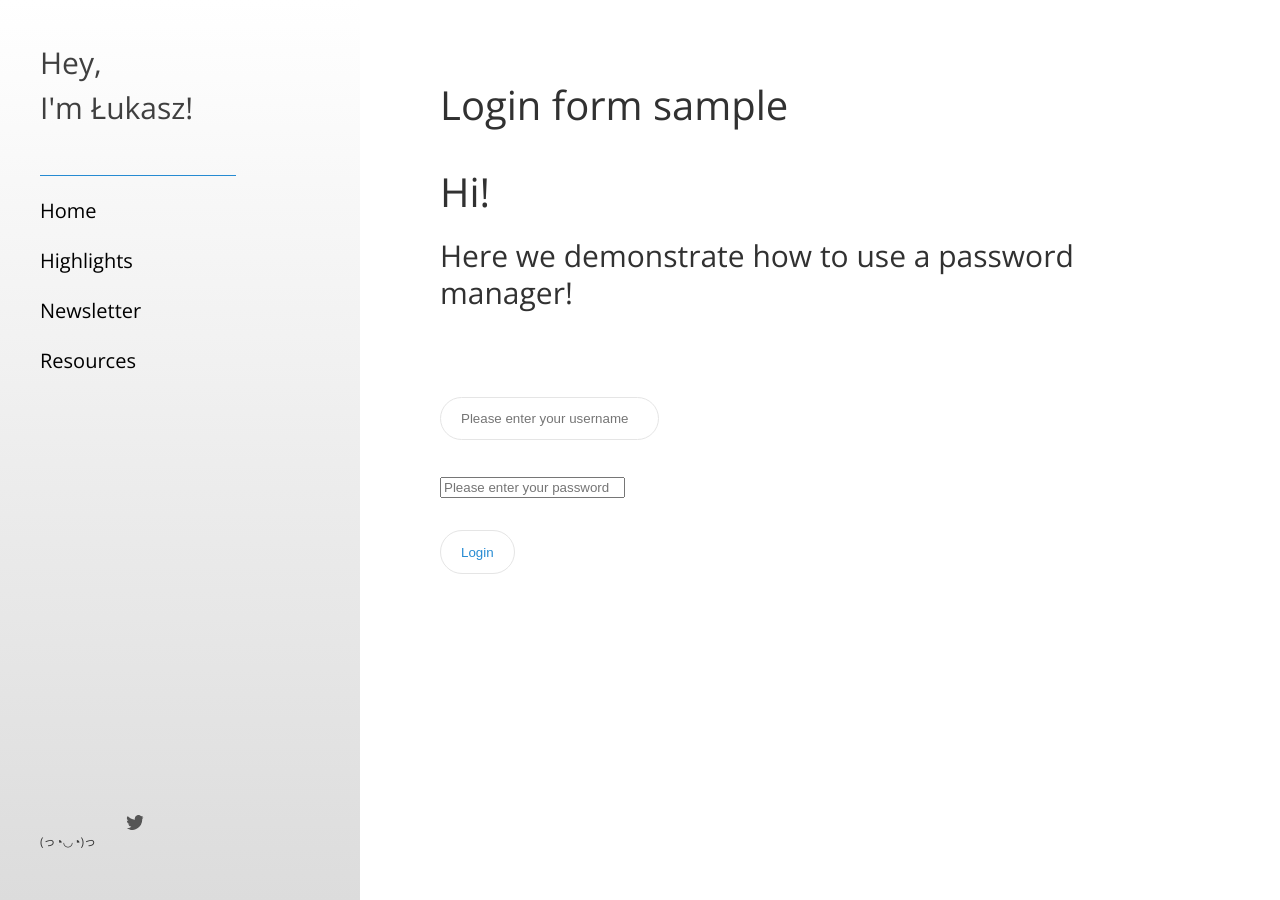
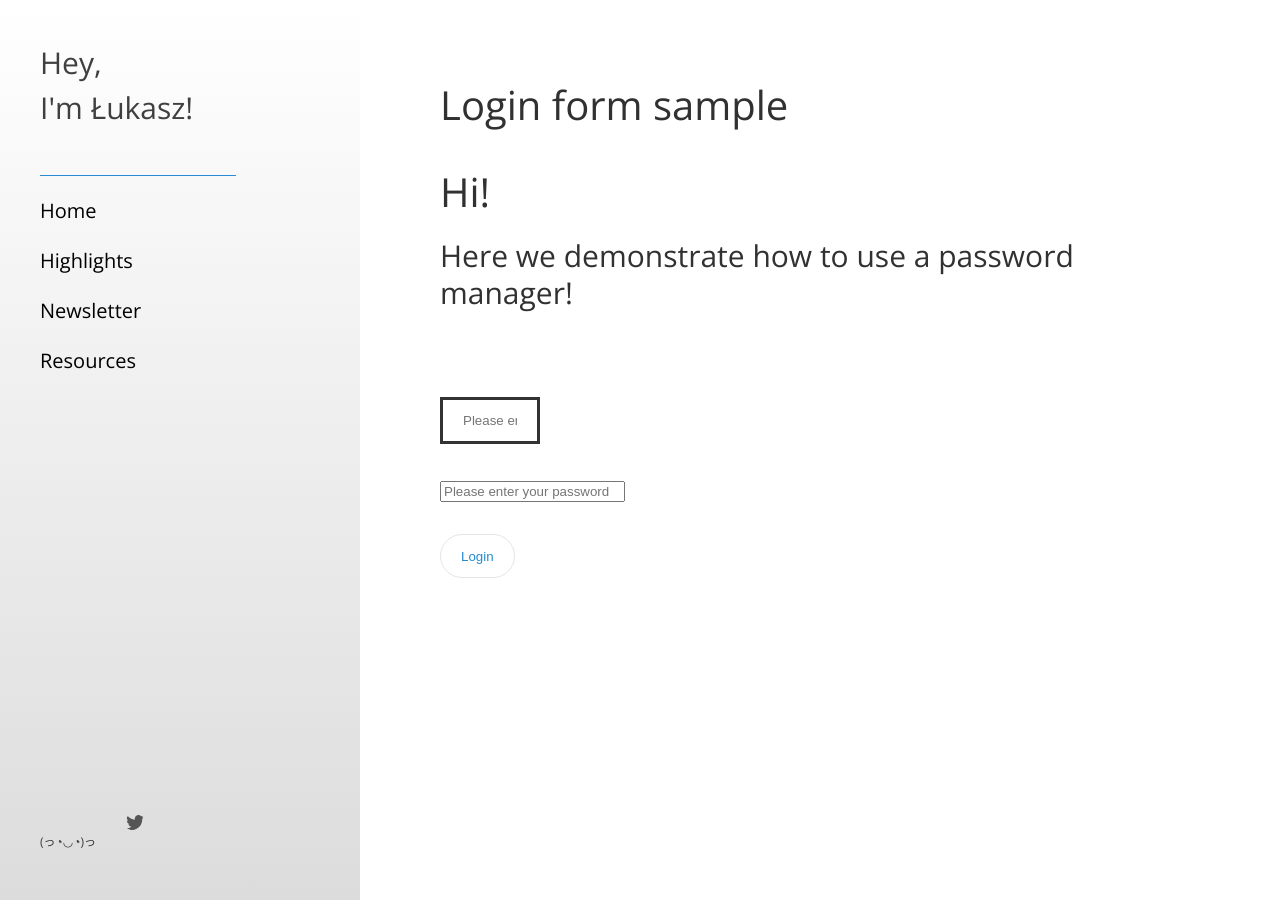
Before and after one commit to lukasz-a-krol/lukasz-a-krol.github.io, a Jekyll site: the page built from loginsample.html, in a window 1280 px wide. Built offline with Jekyll 4.4.1, drawn with Linux system fonts in a browser that asks for light colours.

Commit message:
creating a sample site for digisec training

```diff
--- a/loginsample.html
+++ b/loginsample.html
@@ -18,7 +18,7 @@ sidebar_link: false
   <h1>Hi!</h1>
   <h2>Here we demonstrate how to use a password manager!</h2>
   <br><br>
-  <input type="text" placeholder="Please enter your username" name="login"> <br><br>
+  <input type="text" placeholder="Please enter your username" name="login" style = "width: 100px; border-radius: 0px; border: 3px solid #333333;"> <br><br>
   <input type="password" placeholder="Please enter your password" name="pwd"><br><br>
   <a href = "/successfullogin/"><button type="submit">Login</button></a>
 
```
